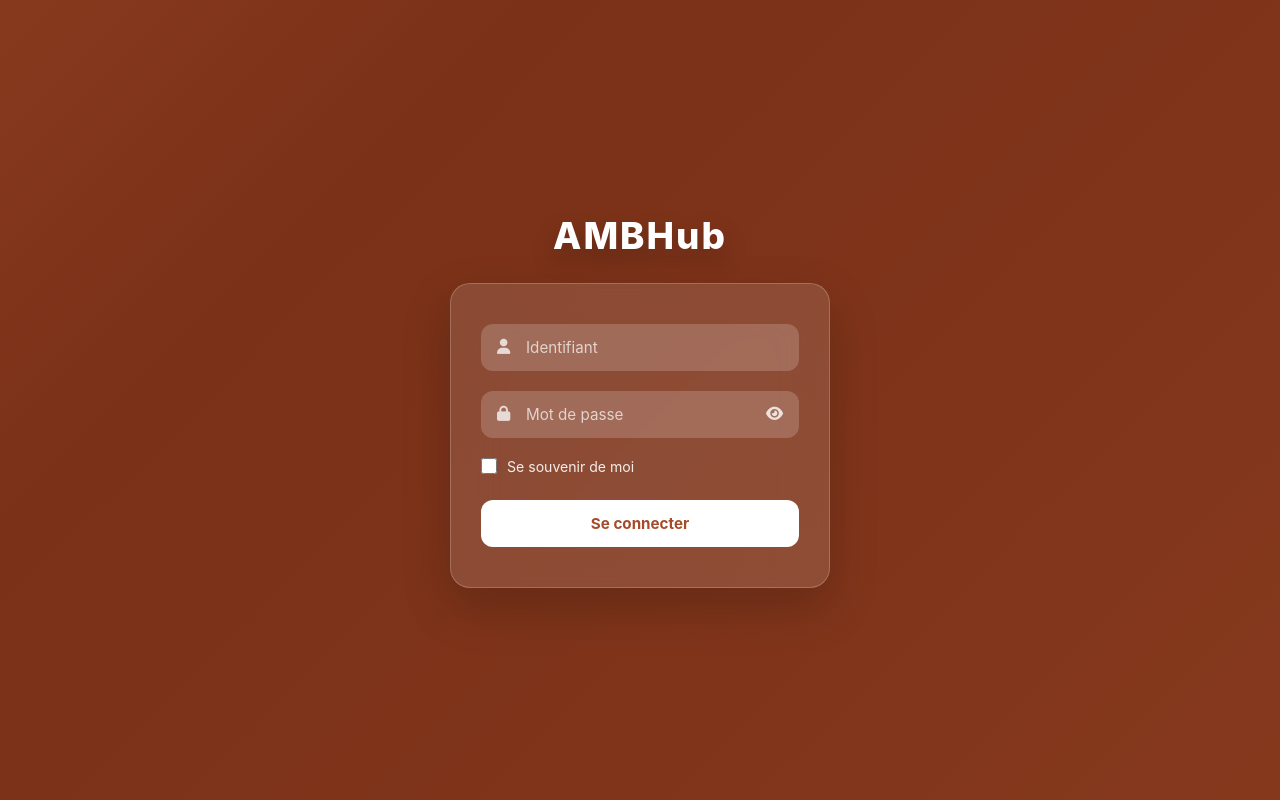
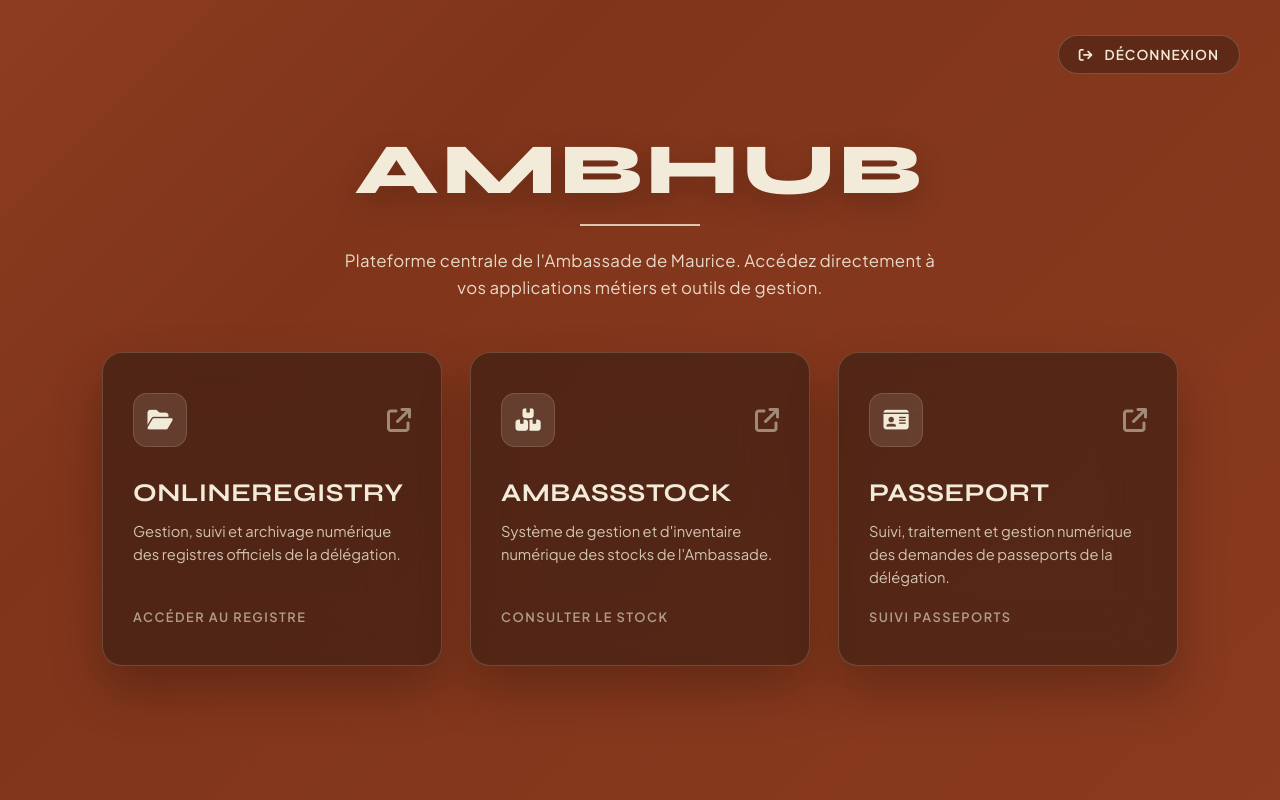
Before and after one commit to AMBmaurice/AMBHub, a Django app: page / in a window 1280 px wide. Run offline with Django 4.2, Linux system fonts and the light colour scheme.

Commit message:
Update login page to dashboard layout

```diff
--- a/templates/login.html
+++ b/templates/login.html
@@ -3,14 +3,19 @@
 <head>
     <meta charset="UTF-8">
     <meta name="viewport" content="width=device-width, initial-scale=1.0">
-    <title>AMBHub - Connexion</title>
+    <title>AMBHub - Tableau de bord</title>
     <link rel="stylesheet" href="https://cdnjs.cloudflare.com/ajax/libs/font-awesome/6.4.0/css/all.min.css">
+
+    <!-- IMPORTATION DES POLICES EDITORIALES D'INSPIRATION -->
+    <link rel="preconnect" href="https://fonts.googleapis.com">
+    <link rel="preconnect" href="https://fonts.gstatic.com" crossorigin>
+    <link href="https://fonts.googleapis.com/css2?family=Plus+Jakarta+Sans:wght@400;500;600&family=Syne:wght@700;800&display=swap" rel="stylesheet">
+
     <style>
         * {
             margin: 0;
             padding: 0;
             box-sizing: border-box;
-            font-family: -apple-system, BlinkMacSystemFont, 'Segoe UI', Roboto, sans-serif;
         }
 
         body, html {
@@ -20,9 +25,11 @@
             display: flex;
             justify-content: center;
             align-items: center;
-            background: linear-gradient(135deg, #a64b2a, #c05c33, #7a3118, #8e3e20);
+            background: linear-gradient(135deg, #a64b2a, #be5733, #80351b, #933f21);
             background-size: 400% 400%;
-            animation: liquidBackground 15s ease infinite;
+            animation: liquidBackground 16s ease infinite;
+            font-family: 'Plus Jakarta Sans', -apple-system, sans-serif;
+            color: #F2EBD9;
             position: relative;
         }
 
@@ -32,196 +39,350 @@
             100% { background-position: 0% 50%; }
         }
 
-        .login-container {
+        .hub-container {
             position: relative;
             z-index: 10;
+            width: 100%;
+            max-width: 1140px;
+            padding: 40px 20px;
+            text-align: center;
+            transition: all 0.5s ease-in-out;
+        }
+
+        /* HEADER TYPOGRAPHIQUE ÉDITORIAL */
+        .hub-title {
+            font-family: 'Syne', sans-serif;
+            font-size: 4.5rem;
+            font-weight: 800;
+            letter-spacing: 4px;
+            text-transform: uppercase;
+            color: #F2EBD9;
+            line-height: 1;
+            margin-bottom: 12px;
+            text-shadow: 0 10px 30px rgba(0, 0, 0, 0.2);
+        }
+
+        .header-line {
+            width: 120px;
+            height: 2px;
+            background: #F2EBD9;
+            margin: 18px auto 22px auto;
+            opacity: 0.8;
+        }
+
+        .hub-subtitle {
+            font-size: 1.05rem;
+            font-weight: 400;
+            color: #F2EBD9;
+            opacity: 0.9;
+            margin-bottom: 50px;
+            max-width: 620px;
+            margin-left: auto;
+            margin-right: auto;
+            line-height: 1.6;
+            letter-spacing: 0.3px;
+        }
+
+        /* GRILLE DE CARTES */
+        .cards-grid {
+            display: flex;
+            justify-content: center;
+            gap: 28px;
+            flex-wrap: wrap;
+            width: 100%;
+        }
+
+        .card-link {
+            text-decoration: none;
+            color: inherit;
+            width: 100%;
+            max-width: 340px;
+        }
+
+        .hub-card {
+            background: rgba(24, 18, 16, 0.45);
+            backdrop-filter: blur(30px);
+            -webkit-backdrop-filter: blur(30px);
+            border: 1px solid rgba(242, 235, 217, 0.18);
+            border-radius: 20px;
+            padding: 40px 30px;
+            box-shadow: 0 25px 50px rgba(0, 0, 0, 0.25);
             display: flex;
             flex-direction: column;
-            align-items: center;
-            width: 100%;
-            max-width: 420px;
-            padding: 20px;
+            align-items: flex-start;
+            text-align: left;
+            transition: all 0.4s cubic-bezier(0.25, 1, 0.5, 1);
+            cursor: pointer;
+            position: relative;
+            overflow: hidden;
+            height: 100%;
         }
 
-        .hub-title {
-            color: #ffffff;
-            font-size: 5rem;
-            font-weight: 800;
-            letter-spacing: 5px;
-            position: absolute;
-            transition: all 1.8s cubic-bezier(0.25, 1, 0.5, 1);
-            z-index: 11;
-            pointer-events: none;
-            text-shadow: 0 10px 25px rgba(0, 0, 0, 0.25);
+        .hub-card:hover {
+            transform: translateY(-8px);
+            background: rgba(24, 18, 16, 0.65);
+            border-color: rgba(242, 235, 217, 0.4);
+            box-shadow: 0 35px 70px rgba(0, 0, 0, 0.4);
         }
 
-        .hub-title.shrunk {
-            font-size: 2.3rem;
-            position: relative;
-            margin-bottom: 25px;
-            letter-spacing: 2px;
+        .card-top-bar {
+            width: 100%;
+            display: flex;
+            justify-content: space-between;
+            align-items: center;
+            margin-bottom: 30px;
         }
 
-        .login-card {
-            width: 100%;
-            background: rgba(255, 255, 255, 0.12);
-            backdrop-filter: blur(25px);
-            -webkit-backdrop-filter: blur(25px);
-            border: 1px solid rgba(255, 255, 255, 0.2);
-            border-radius: 20px;
-            padding: 40px 30px;
-            box-shadow: 0 20px 50px rgba(0, 0, 0, 0.2);
-            opacity: 0;
-            transform: translateY(30px);
-            transition: all 1.2s ease-out;
+        .card-icon-wrapper {
+            width: 54px;
+            height: 54px;
+            background: rgba(242, 235, 217, 0.12);
+            border-radius: 14px;
+            display: flex;
+            justify-content: center;
+            align-items: center;
+            border: 1px solid rgba(242, 235, 217, 0.15);
+            transition: all 0.4s;
         }
 
-        .login-card.visible {
-            opacity: 1;
-            transform: translateY(0);
+        .hub-card:hover .card-icon-wrapper {
+            background: #F2EBD9;
+            transform: scale(1.05);
         }
 
-        .input-group {
-            position: relative;
+        .card-icon-wrapper i {
+            font-size: 1.4rem;
+            color: #F2EBD9;
+            transition: color 0.3s;
+        }
+
+        .hub-card:hover .card-icon-wrapper i {
+            color: #a64b2a;
+        }
+
+        .card-arrow {
+            font-size: 1.5rem;
+            color: #F2EBD9;
+            opacity: 0.5;
+            transition: all 0.3s ease;
+        }
+
+        .hub-card:hover .card-arrow {
+            opacity: 1;
+            transform: translate(3px, -3px);
+        }
+
+        .card-title {
+            font-family: 'Syne', sans-serif;
+            font-size: 1.6rem;
+            font-weight: 700;
+            color: #F2EBD9;
+            margin-bottom: 12px;
+            letter-spacing: 0.5px;
+            text-transform: uppercase;
+        }
+
+        .card-desc {
+            font-size: 0.92rem;
+            color: #F2EBD9;
+            opacity: 0.8;
+            line-height: 1.55;
             margin-bottom: 20px;
         }
 
-        .input-group i.input-icon {
-            position: absolute;
-            left: 16px;
-            top: 50%;
-            transform: translateY(-50%);
-            color: rgba(255, 255, 255, 0.75);
-            font-size: 0.95rem;
+        .card-action {
+            margin-top: auto;
+            font-size: 0.8rem;
+            font-weight: 600;
+            text-transform: uppercase;
+            letter-spacing: 1.5px;
+            color: #F2EBD9;
+            opacity: 0.6;
+            transition: opacity 0.3s;
         }
 
-        .input-group input {
-            width: 100%;
-            padding: 14px 15px 14px 45px;
-            background: rgba(255, 255, 255, 0.18);
-            border: none;
-            border-radius: 12px;
-            outline: none;
-            color: #fff;
-            font-size: 0.95rem;
+        .hub-card:hover .card-action {
+            opacity: 1;
+        }
+
+        /* BOUTON DÉCONNEXION */
+        .logout-btn {
+            position: absolute;
+            top: 35px;
+            right: 40px;
+            z-index: 12;
+            color: #F2EBD9;
+            text-decoration: none;
+            font-size: 0.85rem;
+            font-weight: 600;
+            letter-spacing: 1px;
+            text-transform: uppercase;
+            padding: 10px 20px;
+            border-radius: 30px;
+            background: rgba(24, 18, 16, 0.35);
+            border: 1px solid rgba(242, 235, 217, 0.2);
+            backdrop-filter: blur(15px);
             transition: all 0.3s;
         }
 
-        .input-group input::placeholder {
-            color: rgba(255, 255, 255, 0.7);
+        .logout-btn:hover {
+            background: #F2EBD9;
+            color: #a64b2a;
+            transform: translateY(-2px);
         }
 
-        .input-group input:focus {
-            background: rgba(255, 255, 255, 0.28);
-            box-shadow: 0 0 15px rgba(255, 255, 255, 0.15);
+        /* LOADER D'OUVERTURE */
+        .loader-overlay {
+            position: fixed;
+            top: 0;
+            left: 0;
+            width: 100%;
+            height: 100%;
+            background: rgba(18, 12, 10, 0.55);
+            backdrop-filter: blur(40px);
+            -webkit-backdrop-filter: blur(40px);
+            z-index: 100;
+            display: flex;
+            flex-direction: column;
+            justify-content: center;
+            align-items: center;
+            opacity: 0;
+            pointer-events: none;
+            transition: opacity 0.3s ease-in-out;
+            color: #F2EBD9;
         }
 
-        .toggle-password {
-            position: absolute;
-            right: 16px;
-            top: 50%;
-            transform: translateY(-50%);
-            color: rgba(255, 255, 255, 0.8);
-            cursor: pointer;
-            font-size: 0.95rem;
-            transition: opacity 0.2s;
+        .loader-overlay.active {
+            opacity: 1;
+            pointer-events: auto;
         }
 
-        .toggle-password:hover {
-            color: #ffffff;
+        .spinner {
+            width: 48px;
+            height: 48px;
+            border: 3px solid rgba(242, 235, 217, 0.2);
+            border-radius: 50%;
+            border-top-color: #F2EBD9;
+            animation: spin 1s cubic-bezier(0.4, 0, 0.2, 1) infinite;
+            margin-bottom: 20px;
         }
 
-        .remember-group {
-            display: flex;
-            align-items: center;
-            gap: 10px;
-            margin-bottom: 25px;
-            color: rgba(255, 255, 255, 0.9);
-            font-size: 0.88rem;
-            user-select: none;
-            cursor: pointer;
+        @keyframes spin {
+            0% { transform: rotate(0deg); }
+            100% { transform: rotate(360deg); }
         }
 
-        .remember-group input[type="checkbox"] {
-            accent-color: #ffffff;
-            width: 16px;
-            height: 16px;
-            cursor: pointer;
+        .loader-text {
+            font-family: 'Syne', sans-serif;
+            font-size: 1.1rem;
+            font-weight: 700;
+            letter-spacing: 1.5px;
+            text-transform: uppercase;
+            opacity: 0.95;
+            animation: pulse 2s infinite ease-in-out;
         }
 
-        .login-btn {
-            width: 100%;
-            padding: 14px;
-            background: #ffffff;
-            border: none;
-            border-radius: 12px;
-            color: #a64b2a;
-            font-size: 0.95rem;
-            font-weight: 700;
-            cursor: pointer;
-            transition: all 0.3s;
+        @keyframes pulse {
+            0%, 100% { opacity: 0.6; }
+            50% { opacity: 1; }
         }
 
-        .login-btn:hover {
-            background: rgba(255, 255, 255, 0.9);
-            box-shadow: 0 8px 25px rgba(0, 0, 0, 0.2);
-            transform: translateY(-2px);
+        .hub-container.fade-out {
+            opacity: 0;
+            transform: scale(0.96);
         }
     </style>
 </head>
 <body>
 
-    <div class="login-container">
-        <h1 class="hub-title" id="hubTitle">AMBHub</h1>
+    <a href="{% url 'deconnexion' %}" class="logout-btn"><i class="fa-solid fa-arrow-right-from-bracket" style="margin-right: 8px;"></i> Déconnexion</a>
 
-        <div class="login-card" id="loginCard">
-            <form method="POST" action=".">
-                {% csrf_token %}
-                <div class="input-group">
-                    <i class="fa-solid fa-user input-icon"></i>
-                    <input type="text" name="username" placeholder="Identifiant" required autocomplete="username">
+    <div class="hub-container">
+        <h1 class="hub-title">AMBHub</h1>
+        <div class="header-line"></div>
+        <p class="hub-subtitle">Plateforme centrale de l'Ambassade de Maurice. Accédez directement à vos applications métiers et outils de gestion.</p>
+
+        <div class="cards-grid">
+
+            <a href="https://onlineregistry-fimz.onrender.com" target="_blank" class="card-link">
+                <div class="hub-card">
+                    <div class="card-top-bar">
+                        <div class="card-icon-wrapper">
+                            <i class="fa-solid fa-folder-open"></i>
+                        </div>
+                        <i class="fa-solid fa-arrow-up-right-from-square card-arrow"></i>
+                    </div>
+                    <h2 class="card-title">OnlineRegistry</h2>
+                    <p class="card-desc">Gestion, suivi et archivage numérique des registres officiels de la délégation.</p>
+                    <div class="card-action">Accéder au registre</div>
                 </div>
+            </a>
 
-                <div class="input-group">
-                    <i class="fa-solid fa-lock input-icon"></i>
-                    <input type="password" name="password" id="passwordInput" placeholder="Mot de passe" required autocomplete="current-password">
-                    <i class="fa-solid fa-eye toggle-password" id="togglePassword"></i>
+            <a href="https://ambassstock.onrender.com" target="_blank" class="card-link">
+                <div class="hub-card">
+                    <div class="card-top-bar">
+                        <div class="card-icon-wrapper">
+                            <i class="fa-solid fa-boxes-stacked"></i>
+                        </div>
+                        <i class="fa-solid fa-arrow-up-right-from-square card-arrow"></i>
+                    </div>
+                    <h2 class="card-title">AmbassStock</h2>
+                    <p class="card-desc">Système de gestion et d'inventaire numérique des stocks de l'Ambassade.</p>
+                    <div class="card-action">Consulter le stock</div>
                 </div>
+            </a>
 
-                <label class="remember-group">
-                    <input type="checkbox" name="remember_me" value="1">
-                    <span>Se souvenir de moi</span>
-                </label>
+            <a href="https://docs.google.com/spreadsheets/d/1WbvtVIrAbLtuS5bBkjIQo33I8q6i_eA9KGZ0G51frv0/edit?gid=1050794157#gid=1050794157" target="_blank" class="card-link">
+                <div class="hub-card">
+                    <div class="card-top-bar">
+                        <div class="card-icon-wrapper">
+                            <i class="fa-solid fa-id-card"></i>
+                        </div>
+                        <i class="fa-solid fa-arrow-up-right-from-square card-arrow"></i>
+                    </div>
+                    <h2 class="card-title">Passeport</h2>
+                    <p class="card-desc">Suivi, traitement et gestion numérique des demandes de passeports de la délégation.</p>
+                    <div class="card-action">Suivi passeports</div>
+                </div>
+            </a>
 
-                <button type="submit" class="login-btn">Se connecter</button>
-            </form>
         </div>
     </div>
 
+    <div class="loader-overlay" id="loaderOverlay">
+        <div class="spinner"></div>
+        <p class="loader-text" id="loaderText">Lancement de l'application...</p>
+    </div>
+
     <script>
-        const hubTitle = document.getElementById('hubTitle');
-        const loginCard = document.getElementById('loginCard');
-        const passwordInput = document.getElementById('passwordInput');
-        const togglePassword = document.getElementById('togglePassword');
+        const cards = document.querySelectorAll('.card-link');
+        const loaderOverlay = document.getElementById('loaderOverlay');
+        const loaderText = document.getElementById('loaderText');
+        const hubContainer = document.querySelector('.hub-container');
 
-        window.addEventListener('DOMContentLoaded', () => {
-            setTimeout(() => {
-                hubTitle.classList.add('shrunk');
-            }, 1200);
+        cards.forEach(card => {
+            card.addEventListener('click', function(e) {
+                e.preventDefault();
 
-            setTimeout(() => {
-                loginCard.classList.add('visible');
-            }, 2200);
-        });
+                const url = this.getAttribute('href');
+                const appName = this.querySelector('.card-title').textContent;
 
-        togglePassword.addEventListener('click', () => {
-            if (passwordInput.type === 'password') {
-                passwordInput.type = 'text';
-                togglePassword.classList.replace('fa-eye', 'fa-eye-slash');
-            } else {
-                passwordInput.type = 'password';
-                togglePassword.classList.replace('fa-eye-slash', 'fa-eye');
-            }
+                if (!url || url === '#') return;
+
+                loaderText.textContent = `Ouverture de ${appName}...`;
+
+                hubContainer.classList.add('fade-out');
+                loaderOverlay.classList.add('active');
+
+                setTimeout(() => {
+                    window.open(url, '_blank');
+
+                    setTimeout(() => {
+                        hubContainer.classList.remove('fade-out');
+                        loaderOverlay.classList.remove('active');
+                    }, 1500);
+                }, 180);
+            });
         });
     </script>
 </body>
```
